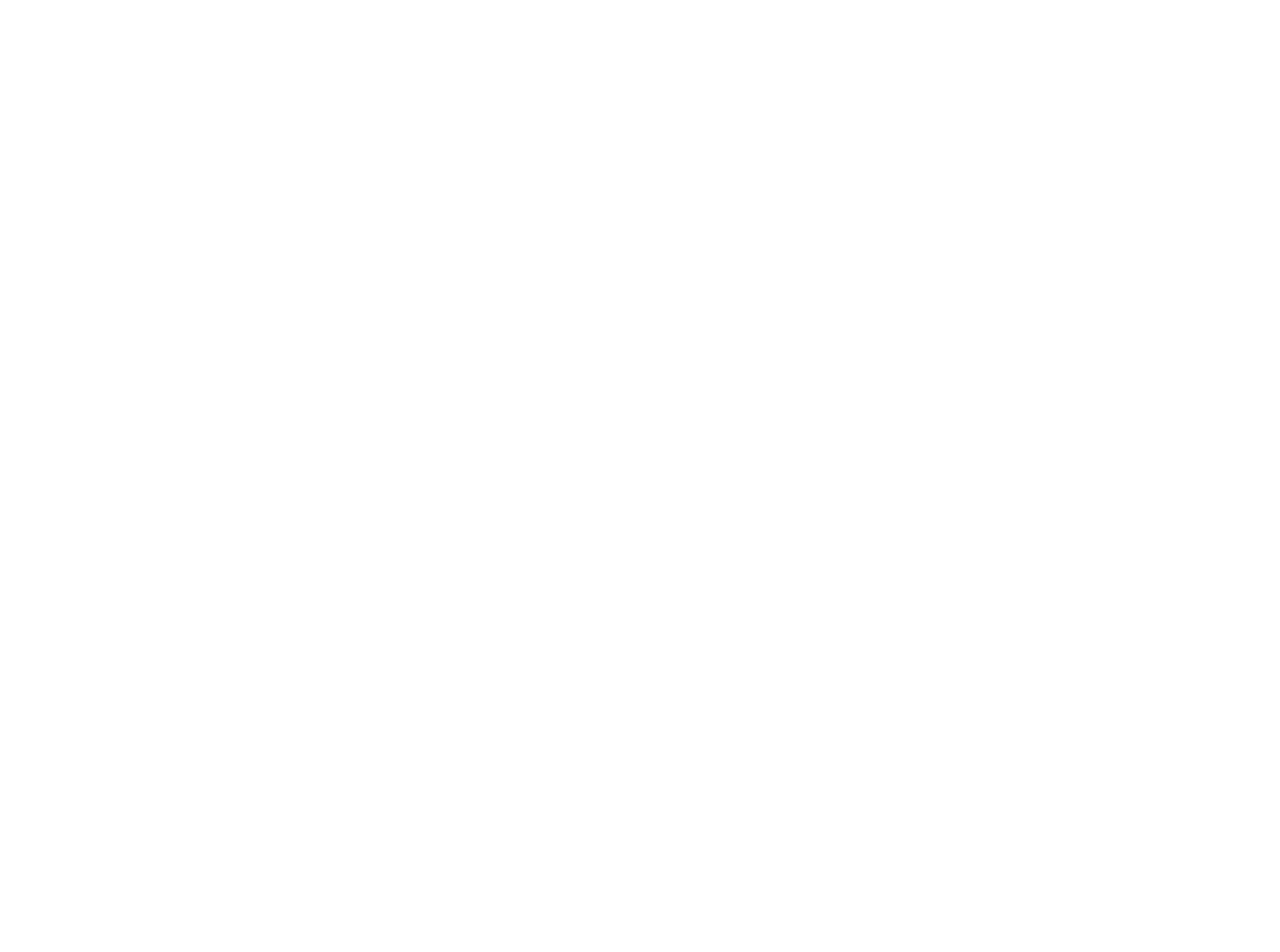
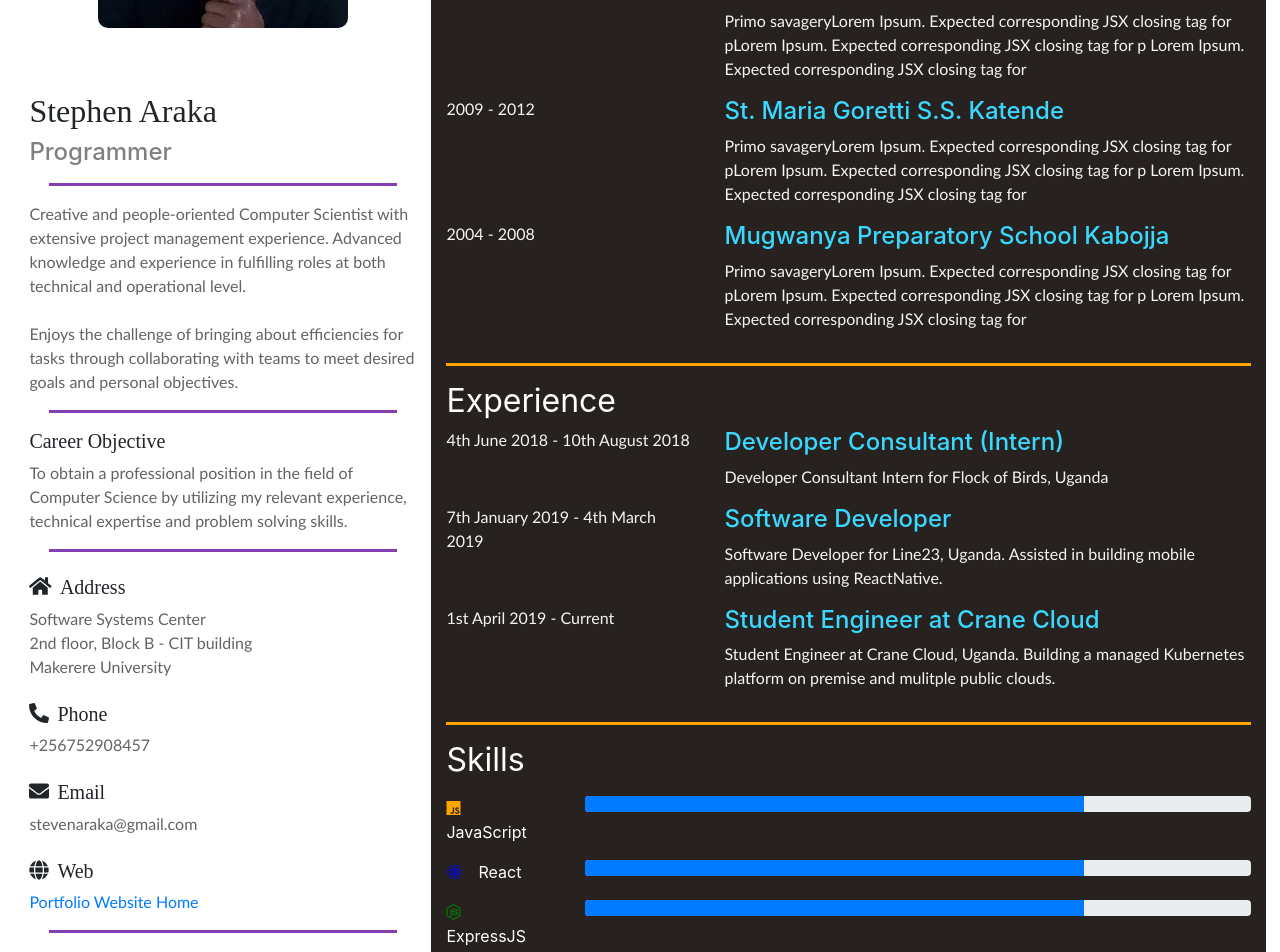
Before and after one commit to StephenAraka/portfolio, a React (Create React App) app: page /resume in a window 1280 px wide. Shown: the part 340-1292 px from the top of the page. Before the commit the page ends 800 px from the top, so only its background shows below. Built offline with nearby package versions, Linux system fonts and the light colour scheme; a web font is replaced by a local one.

Commit message:
modfy routes

```diff
--- a/package.json
+++ b/package.json
@@ -1,5 +1,5 @@
 {
-  "homepage": "http://stephenaraka.github.io/portfolio",
+  "homepage": "http://stephenaraka.github.io/",
   "name": "portfolio",
   "version": "0.1.0",
   "private": true,
--- a/src/components/common/Header.js
+++ b/src/components/common/Header.js
@@ -18,21 +18,21 @@
   return (
     <div>
       <Navbar className='header' dark expand="md">
-        <NavbarBrand href="/portfolio" className='name-logo'>Stephen Araka</NavbarBrand>
+        <NavbarBrand href="/" className='name-logo'>Stephen Araka</NavbarBrand>
         <NavbarToggler onClick={toggle} />
         <Collapse isOpen={isOpen} navbar>
           <Nav className="links ml-auto" navbar>
             {/* <NavItem>
-              <NavLink><Link className='link' to='/portfolio/about-me'>About Me</Link></NavLink>
+              <NavLink><Link className='link' to='/about-me'>About Me</Link></NavLink>
             </NavItem> */}
             <NavItem>
-              <NavLink><Link className='link' to='/portfolio/resume'>Resume</Link></NavLink>
+              <NavLink><Link className='link' to='/resume'>Resume</Link></NavLink>
             </NavItem>
             {/* <NavItem>
-              <NavLink><Link className='link' to='/portfolio/projects'>Projects</Link></NavLink>
+              <NavLink><Link className='link' to='/projects'>Projects</Link></NavLink>
             </NavItem> */}
             <NavItem>
-              <NavLink><Link className='link' to='/portfolio/contact'>Contact</Link></NavLink>
+              <NavLink><Link className='link' to='/contact'>Contact</Link></NavLink>
             </NavItem>
           </Nav>
         </Collapse>
--- a/src/components/main.js
+++ b/src/components/main.js
@@ -9,11 +9,11 @@
 
 const Main = () => (
   <Switch>
-    <Route exact path='/portfolio' component={Landing} />
-    <Route exact path='/portfolio/about-me' component={About} />
-    <Route exact path='/portfolio/contact' component={Contact} />
-    <Route exact path='/portfolio/resume' component={Resume} />
-    <Route exact path='/portfolio/projects' component={Projects} />
+    <Route exact path='/' component={Landing} />
+    <Route exact path='/about-me' component={About} />
+    <Route exact path='/contact' component={Contact} />
+    <Route exact path='/resume' component={Resume} />
+    <Route exact path='/projects' component={Projects} />
   </Switch>
 );
 
--- a/src/components/resume/Resume.js
+++ b/src/components/resume/Resume.js
@@ -1,6 +1,6 @@
 import React, { Component } from 'react';
 import { Link } from 'react-router-dom';
-import { Row, Col } from 'reactstrap';
+import { Row, Col, Progress } from 'reactstrap';
 import { FontAwesomeIcon } from '@fortawesome/react-fontawesome';
 
 import Education from './Education';
@@ -49,7 +49,7 @@
                 <p>&#115;&#116;&#101;&#118;&#101;&#110;&#097;&#114;&#097;&#107;&#097;&#064;&#103;&#109;&#097;&#105;&#108;&#046;&#099;&#111;&#109;</p>
 
                 <h5><FontAwesomeIcon className='mt-2 mr-2' icon='globe' />Web</h5>
-                <p><Link to='/portfolio'>Portfolio Website Home</Link></p>
+                <p><Link to='/'>Portfolio Website Home</Link></p>
                 <hr />
               </Col>
 
--- a/src/components/resume/Skills.js
+++ b/src/components/resume/Skills.js
@@ -11,7 +11,6 @@
           </Col>
           <Col xs='10'>
             <Progress
-              style={{ height:'10px', margin: 'auto', width: '75%' }}
               value={this.props.progress}
               color={this.props.color}
             />
```
Also changed, not shown: 1 other file (tests, documents, lock files or other folders).
